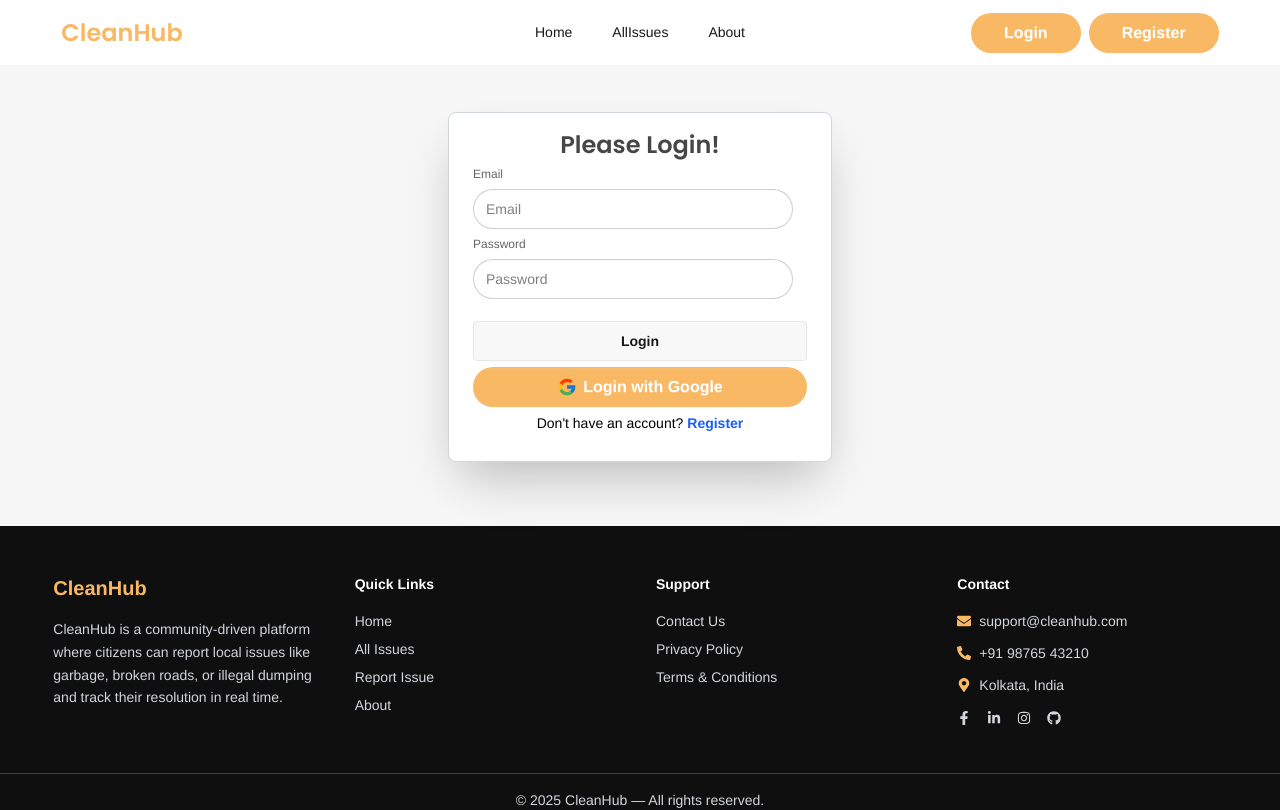
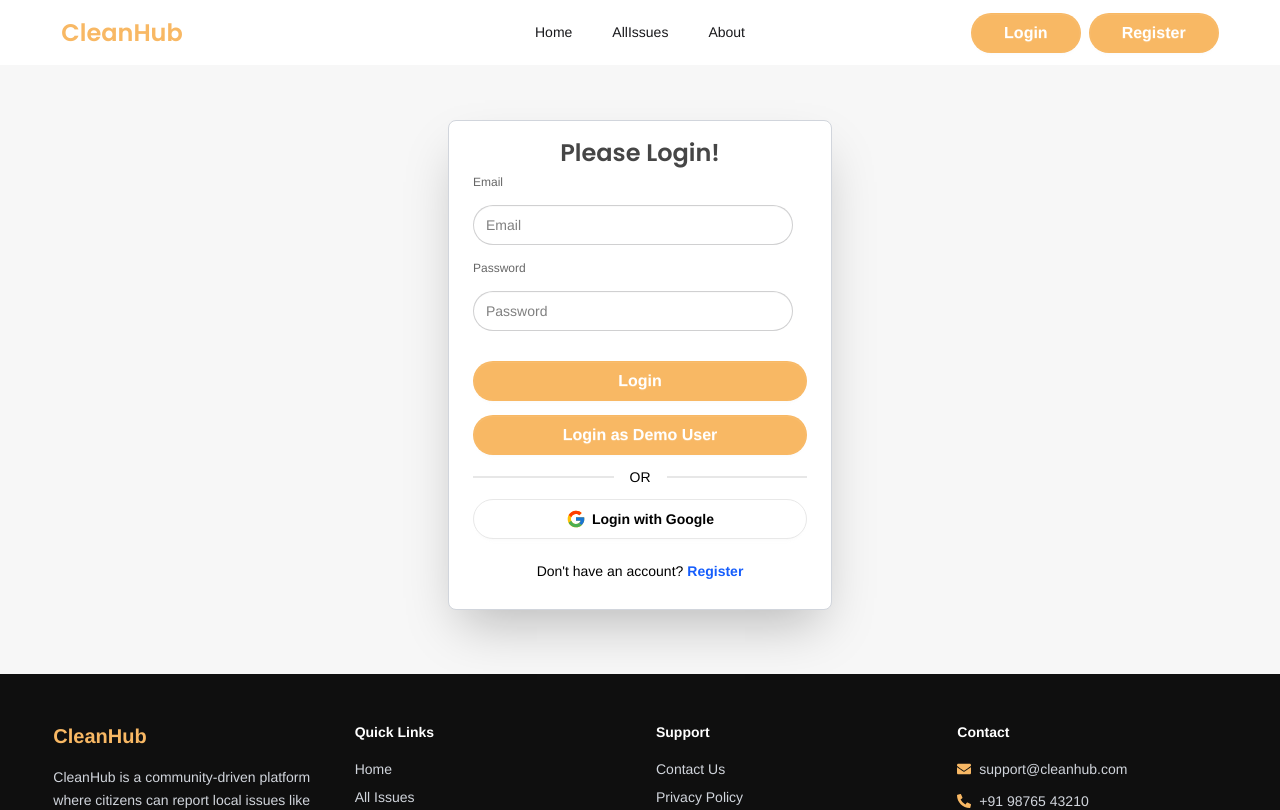
Before and after one commit to sucharita4867/CleanCityPortal-client-side, a React (Vite) app: page /auth/login in a window 1280 px wide. Shown: the top 810 px of the page. Built offline with nearby package versions, Linux system fonts and the light colour scheme; no server answers; a web font is replaced by a local one.

Commit message:
login and register page er all task

```diff
--- a/src/Pages/Login.jsx
+++ b/src/Pages/Login.jsx
@@ -9,10 +9,12 @@ const Login = () => {
   const location = useLocation();
   const navigate = useNavigate();
 
+  // Normal login
   const handelLogin = (e) => {
     e.preventDefault();
     const email = e.target.email.value;
     const password = e.target.password.value;
+
     loginUser(email, password)
       .then((result) => {
         const user = result.user;
@@ -20,9 +22,8 @@ const Login = () => {
         Swal.fire({
           title: "Login successfully!",
           icon: "success",
-          draggable: true,
         });
-        navigate(`${location.state ? location.state : "/"}`);
+        navigate(location.state ? location.state : "/");
       })
       .catch(() => {
         Swal.fire({
@@ -33,35 +34,68 @@ const Login = () => {
       });
   };
 
+  // Google login
   const handleGoogle = () => {
-    // console.log("google btn clicked");
     googleLogin()
       .then((result) => {
-        console.log("successfull", result);
-        navigate(`${location.state ? location.state : "/"}`);
+        setUser(result.user);
+        Swal.fire({
+          title: "Login with Google successful!",
+          icon: "success",
+        });
+        navigate(location.state ? location.state : "/");
       })
-      .catch((err) => {
-        console.log(err);
+      .catch(() => {
+        Swal.fire({
+          icon: "error",
+          title: "Google Login Failed",
+        });
       });
   };
+
+  // Demo login
+  const handleDemoLogin = () => {
+    const demoEmail = "demo@user.com";
+    const demoPassword = "Dd@12345";
+
+    loginUser(demoEmail, demoPassword)
+      .then((result) => {
+        setUser(result.user);
+        Swal.fire({
+          title: "Demo Login Successful!",
+          icon: "success",
+        });
+        navigate(location.state ? location.state : "/");
+      })
+      .catch(() => {
+        Swal.fire({
+          icon: "error",
+          title: "Demo Login Failed",
+          text: "Demo credentials are not valid.",
+        });
+      });
+  };
+
   return (
-    <div className="text-black flex justify-center items-center my-8">
-      <div className="card bg-base-100 pt-4 w-full max-w-sm shrink-0 shadow-2xl border border-gray-300">
-        <h1 className="text-[#464646] poppins text-center font-semibold text-2xl ">
+    <div className="text-black flex justify-center items-center my-10">
+      <div className="card bg-base-100 pt-4 w-full max-w-sm shadow-2xl border border-gray-300">
+        <h1 className="text-[#464646] poppins text-center font-semibold text-2xl">
           Please Login!
         </h1>
+
         <form onSubmit={handelLogin} className="card-body pt-0">
-          <fieldset className="fieldset">
-            {/* email */}
+          <fieldset className="fieldset space-y-2">
+            {/* Email */}
             <label className="label">Email</label>
             <input
               name="email"
               type="email"
-              className="rounded-full input"
+              className="input rounded-full"
               placeholder="Email"
               required
             />
-            {/* password */}
+
+            {/* Password */}
             <label className="label">Password</label>
             <input
               name="password"
@@ -70,19 +104,40 @@ const Login = () => {
               placeholder="Password"
               required
             />
-            <button className="btn mt-4 ">Login</button>
+
+            {/* Login Button */}
+            <button className="btn mt-4 allBtn rounded-full">Login</button>
+
+            {/* Demo Login */}
             <button
+              type="button"
+              onClick={handleDemoLogin}
+              className="btn allBtn rounded-full  text-black border"
+            >
+              Login as Demo User
+            </button>
+
+            <div className="divider text-sm">OR</div>
+
+            {/* Google Login */}
+            <button
+              type="button"
               onClick={handleGoogle}
-              className="btn allBtn bg-white text-black  rounded-full border "
+              className="btn bg-white text-black rounded-full border"
             >
               <FcGoogle className="text-xl" />
               Login with Google
             </button>
-            <p className="text-center text-sm font-medium">
+
+            {/* Register Link */}
+            <p className="text-center text-sm font-medium mt-2">
               Don't have an account?
-              <span className="font-bold text-blue-600 hover:underline">
-                <Link to="/auth/register"> Register</Link>
-              </span>
+              <Link
+                to="/auth/register"
+                className="font-bold text-blue-600 hover:underline ml-1"
+              >
+                Register
+              </Link>
             </p>
           </fieldset>
         </form>
```
